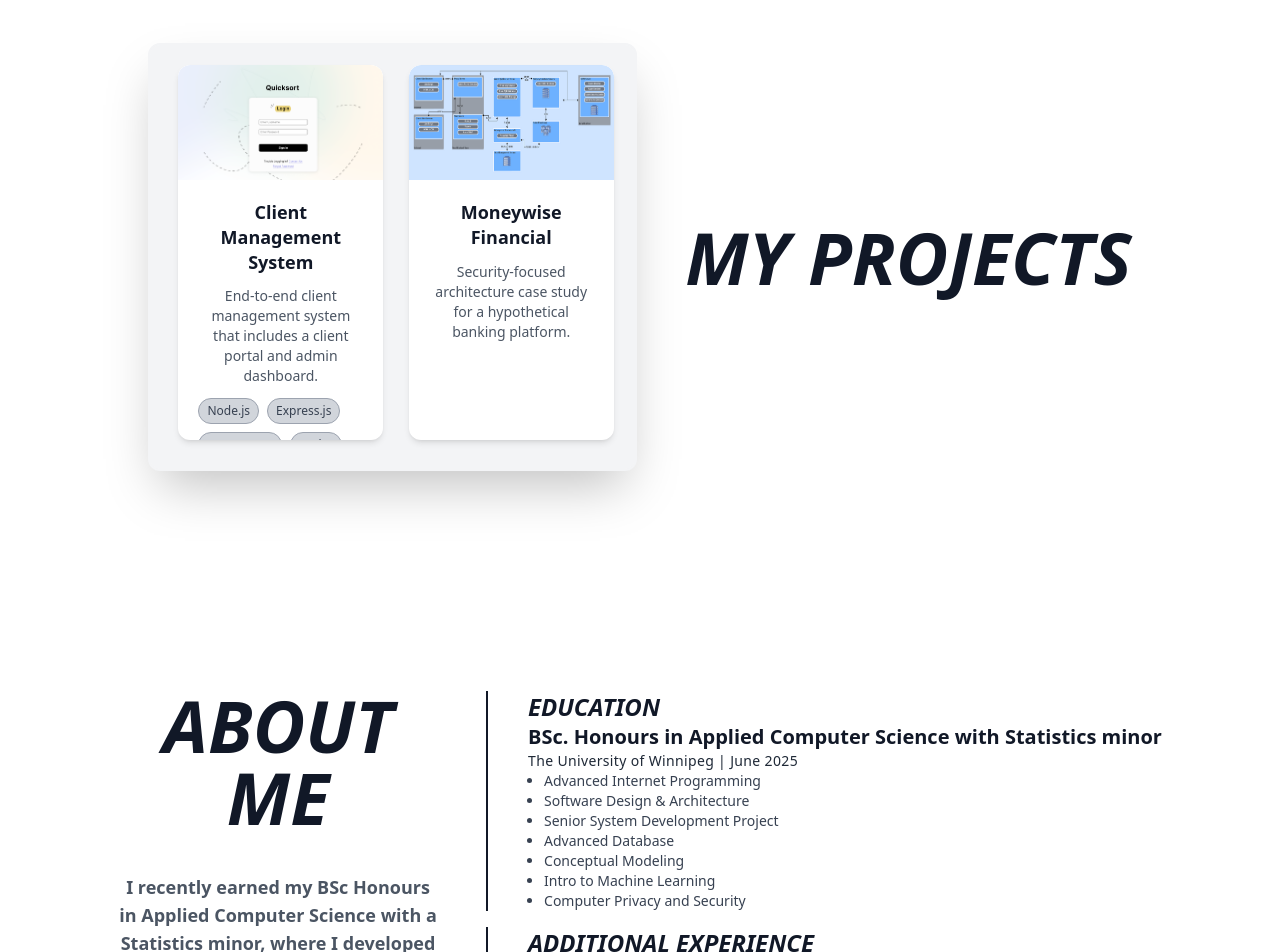
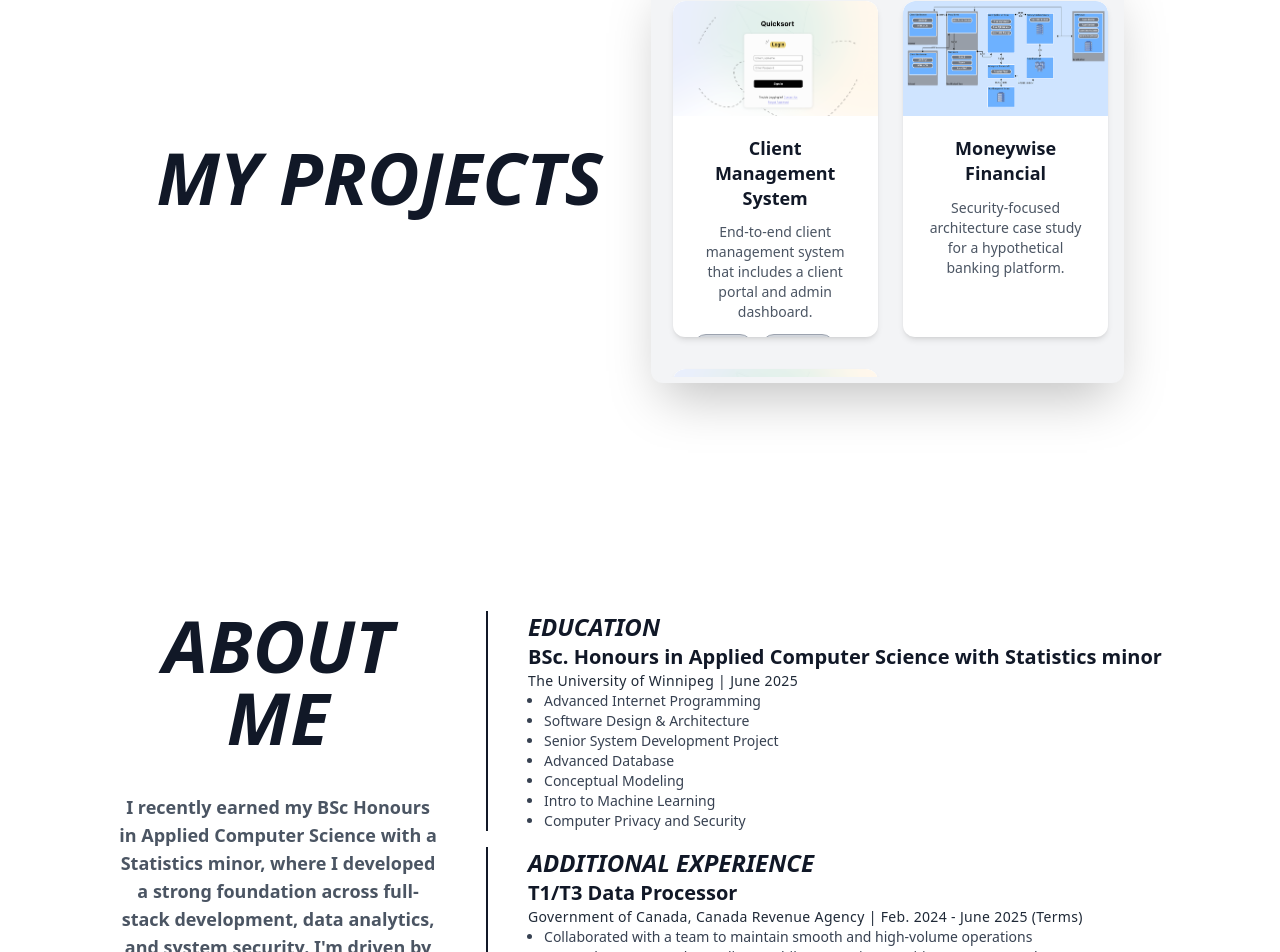
Before and after one commit to Gyro515/Portfolio, a Next.js app: page / in a window 1280 px wide. Shown: the part 1703-2655 px from the top of the page. Built offline with nearby package versions, Linux system fonts and the light colour scheme.

Commit message:
Improve responsiveness

```diff
--- a/src/app/page.tsx
+++ b/src/app/page.tsx
@@ -34,7 +34,7 @@ function TechStackComponent({
       <ul className="flex flex-row w-full justify-end gap-4">
         {tech.map((t, idx) => (
           <li key={idx}>
-            <Icon icon={t} className="size-6 md:size-20"/>
+            <Icon icon={t} className="size-6 md:size-12"/>
             </li>
         ))}
       </ul>
@@ -56,7 +56,7 @@ function ProjectCardComponent({
   tech?: string[];
 }){
   return(
-    <article className="relative overflow-hidden w-[72vw] h-[50vh] md:w-[16vw] md:h-[375px] rounded-xl border-gray-200 bg-white shadow-md hover:shadow-xl transition">
+    <article className="relative overflow-hidden w-[72vw] h-[48vh] md:w-[16vw] md:h-[42vh] rounded-xl border-gray-200 bg-white shadow-md hover:shadow-xl transition">
       {/* Image */}
       <div className="relative aspect-[16/9] overflow-hidden rounded-t-xl">
         <Image src={image} alt={name} fill className="object-fill"/>
@@ -103,10 +103,10 @@ function TimelineComponent({
 
 export default function Home() {
   return (
-        <main className="flex flex-col items-center text-center">
+        <main className="flex flex-col items-center text-center mt-[10vh]">
           <ScrollLoad/>
           {/* Home Section */}
-          <section id="home" className="flex flex-col items-center justify-center h-[60vh] md:h-[100vh] w-full">
+          <section id="home" className="flex flex-col items-center justify-center h-[70vh] md:h-[80vh] w-[100vw]">
             <motion.h1
               className="text-black text-3xl md:text-5xl font-bold mb-4 tracking-tight"
               initial={{ opacity: 0, y: 100 }}
@@ -127,7 +127,7 @@ export default function Home() {
           </section>
 
           {/* Technologies */}
-          <section id="technologies" className="flex flex-col justify-center md:flex-row items-center pt-[40vh] h-[60vh] md:pt-[20vh] md:h-[90vh] w-full gap-3 md:gap-12">
+          <section id="technologies" className="flex flex-col justify-center md:flex-row items-center md:pt-[20vh] h-[100vh] md:h-[90vh] w-[100vw] gap-3 md:gap-12">
             <div className="flex flex-col justify-center w-[90vw] md:w-[30vw]">
               <h1 className="text-3xl md:text-7xl font-extrabold italic uppercase text-gray-900">What I built with</h1>
               <h2 className="pt-4 text-md md:text-lg font-semibold leading-relaxed text-gray-600">
@@ -159,10 +159,12 @@ export default function Home() {
           </section>
 
           {/* Project Section */}
-          <section id="projects" className="flex flex-col md:flex-row items-center justify-center w-full pt-[80vh] md:pt-[20vh] h-[60vh] md:h-[90vh] gap-3 md:gap-12">
-            <div className="order-2 lg:order-none border-2 border-gray-100 bg-gray-100 shadow-2xl rounded-xl p-1 md:p-3">
-              <div className="w-[80vw] md:w-[36vw] h-[55vh] md:h-[50vh] overflow-y-scroll px-4 pb-6 snap-y snap-mandatory">
-                <div className="grid gap-8 grid-cols-1 xl:grid-cols-2 py-2">
+          <section id="projects" className="flex flex-col md:flex-row items-center justify-center md:pt-[20vh] h-[100vh] md:h-[90vh] w-[100vw] gap-8 md:gap-12">
+            <h1 className="text-3xl md:text-7xl font-extrabold italic uppercase text-gray-900">My Projects</h1>
+
+            <div className="border-2 border-gray-100 bg-gray-100 shadow-2xl rounded-xl px-2 py-6 md:p-1">
+              <div className="w-[80vw] md:w-[36vw] h-[55vh] md:h-[50vh] overflow-y-scroll px-4 py-6 snap-y snap-mandatory">
+                <div className="grid gap-8 grid-cols-1 xl:grid-cols-2">
                   {projectdata.map((p) => {
                     const pn = p.name.toLowerCase().replace(/\s+/g, "_")
                     return (
@@ -179,13 +181,10 @@ export default function Home() {
                 </div>
               </div>
             </div>
-            <div className="order-1 lg:order-2">
-              <h1 className="text-3xl md:text-7xl font-extrabold italic uppercase text-gray-900">My Projects</h1>
-            </div>
           </section>
 
           {/* About Section */}
-          <section id="about" className="flex flex-col md:flex-row justify-center w-full pt-[40vh] md:pt-[20vh] md:mb-[40vh] md:h-[90vh] gap-12 px-10">
+          <section id="about" className="flex flex-col md:flex-row justify-center pt-[60vh]  md:pt-[20vh] mb-[30vh] md:h-[90vh] w-[100vw] gap-12 px-10">
             <div className="flex flex-col justify-center md:col-span-1 md:w-[25vw]">
               <h1 className="text-3xl md:text-7xl font-extrabold italic uppercase text-gray-900">About Me</h1>
               <h2 className="pt-4 md:pt-10 text-sm md:text-lg font-semibold leading-relaxed text-gray-600 md:w-[25vw]">
--- a/src/app/section/Footer.tsx
+++ b/src/app/section/Footer.tsx
@@ -1,31 +1,30 @@
 "use cliet"
 
-import Image from "next/image";
 import {TbBrandTypescript, TbBrandNextjs, TbBrandTailwind, TbBrandVercel, TbBrandGithub} from "react-icons/tb";
 
 export default function Footer() {
     return (
         <footer className="w-full bg-white shadow-[0_-4px_6px_-1px_rgba(0,0,0,0.2)] border-t border-gray-200 relative z-50">
             <div className="mx-auto max-w-screen-xl px-5 py-4">
-                <div className="flex flex-col justify-between items-center">
+                <div className="flex flex-col md:flex-row items-start md:items-center md:justify-between gap-1">
 
                     {/* Social Media */}
                     <div>
-                        <Image src="/favicon.ico" alt="Logo" height={48} width={48} className="brightness-50 hover:scale-110 transition-transform"/>
+                        <img src="/favicon.ico" alt="Logo" height={48} width={48} className="brightness-50 transition-transform"/>
                         <div className="flex flex-row items-stretch gap-1">
-                            <h2 className="text-sm tracking-wide text-gray-600">Powered by</h2>
+                            <h2 className="text-sm tracking-wide text-gray-700">Powered by</h2>
                             <ul className="text-2xl text-gray-600 flex gap-0">
-                                <TbBrandNextjs className="hover:scale-110"/>
-                                <TbBrandTypescript className="hover:scale-110"/>
-                                <TbBrandTailwind className="hover:scale-110"/>
-                                <TbBrandVercel className="hover:scale-110"/>
-                                <TbBrandGithub className="hover:scale-110"/>
+                                <TbBrandNextjs/>
+                                <TbBrandTypescript/>
+                                <TbBrandTailwind/>
+                                <TbBrandVercel/>
+                                <TbBrandGithub/>
                             </ul>
                         </div>
                     </div>
 
                     {/* Contact Information */}
-                    <div className="leading-relaxed text-gray-700 text-right">
+                    <div className="leading-relaxed text-gray-700 text-left text-sm md:text-md md:text-right flex flex-col gap-2">
                         <p>Email: <a href="mailto:jusagebriones@yahoo.com" className="hover:underline ">jusagebriones@yahoo.com</a></p>
                         <p>Phone: <a href="tel:+12043966559" className="hover:underline"> +1 (204) 396-6559</a></p>
                     </div>
--- a/src/app/section/Header.tsx
+++ b/src/app/section/Header.tsx
@@ -20,9 +20,10 @@ export default function Header() {
   };
 
   return (
-    <header className="w-full h-[10vh] sticky md:fixed top-0 inset-x-0 bg-white shadow-md border-b z-50">
-      <div className="mx-auto max-w-screen-xl flex items-center justify-between px-5 py-4">
+    <header className="w-full sticky md:fixed top-0 inset-x-0 bg-white shadow-md border-b z-50">
+      <div className="mx-auto md:max-w-screen-xl flex items-center justify-between px-5 h-[10vh]">
 
+        <div className="flex flex-row items-center gap-20">
           {/* Logo */}
           <div className="flex items-center gap-4">
             <Image src="/favicon.ico" alt="Logo" height={48} width={48} onClick={() => scrollToSection("home")} className="brightness-50 hover:scale-110 transition-transform cursor-pointer"/>
@@ -30,16 +31,17 @@ export default function Header() {
 
           {/* Desktop Navigation */}
           <nav className="sticky hidden md:flex gap-10 text-lg">
-          <a onClick={() => scrollToSection('technologies')} className="hover:underline cursor-pointer">Technologies</a>
-          <a onClick={() => scrollToSection('projects')} className="hover:underline cursor-pointer">My Projects</a>
-          <a onClick={() => scrollToSection('about')} className="hover:underline cursor-pointer">About Me</a>
+            <a onClick={() => scrollToSection('technologies')} className="hover:scale-110 transition-transform cursor-pointer">Technologies</a>
+            <a onClick={() => scrollToSection('projects')} className="hover:scale-110 transition-transform cursor-pointer">My Projects</a>
+            <a onClick={() => scrollToSection('about')} className="hover:scale-110 transition-transform cursor-pointer">About Me</a>
           </nav>
+        </div>
 
         {/* Social Media */}
         <div className="hidden md:flex justify-end gap-10">
-          <a href="https://github.com/gyro515" target="_blank"><Github className="h-6 w-6 hover:text-green-400 hover:scale-110 transition" /></a>
-          <a href="https://linkedin.com/in/justin-briones09" target="_blank"><Linkedin className="h-6 w-6 hover:text-blue-600 hover:scale-110 transition" /></a>
-          <a href="mailto:jusagebriones@yahoo.com"><Mail className="h-6 w-6 hover:text-red-500 hover:scale-110 transition" /></a>
+          <a href="https://github.com/gyro515" target="_blank"><Github className="h-6 w-6 hover:text-green-400 hover:scale-110 transition-transform " /></a>
+          <a href="https://linkedin.com/in/justin-briones09" target="_blank"><Linkedin className="h-6 w-6 hover:text-blue-600 hover:scale-110 transition-transform" /></a>
+          <a href="mailto:jusagebriones@yahoo.com"><Mail className="h-6 w-6 hover:text-red-500 hover:scale-110 transition-transform" /></a>
         </div>
 
         {/* Mobile */}
@@ -50,7 +52,9 @@ export default function Header() {
 
       {/* Mobile Navigation */}
       {isOpen && (
-        <div className="md:hidden shadow-md border-t px-5 py-4 space-y-4">
+        <>
+          <div className="fixed bg-black md:hidden" onClick={() => setIsOpen(false)}/>
+          <div className="absolute inset-x-0 bg-white md:hidden shadow-md border-t px-5 py-4 space-y-4">
             <a onClick={() => scrollToSection('technologies')} className="block hover:underline cursor-pointer">Technologies</a>
             <a onClick={() => scrollToSection('projects')} className="block hover:underline cursor-pointer">My Projects</a>
             <a onClick={() => scrollToSection('about')} className="block hover:underline cursor-pointer">About Me</a>
@@ -61,6 +65,7 @@ export default function Header() {
             <a href="mailto:jusagebriones@yahoo.com"><Mail className="h-6 w-6 hover:text-red-500 hover:scale-110 transition" /></a>
           </div>
           </div>
+        </>
       )}
     </header>
   )
```
Lines whose indentation alone changed are shown as unchanged.
